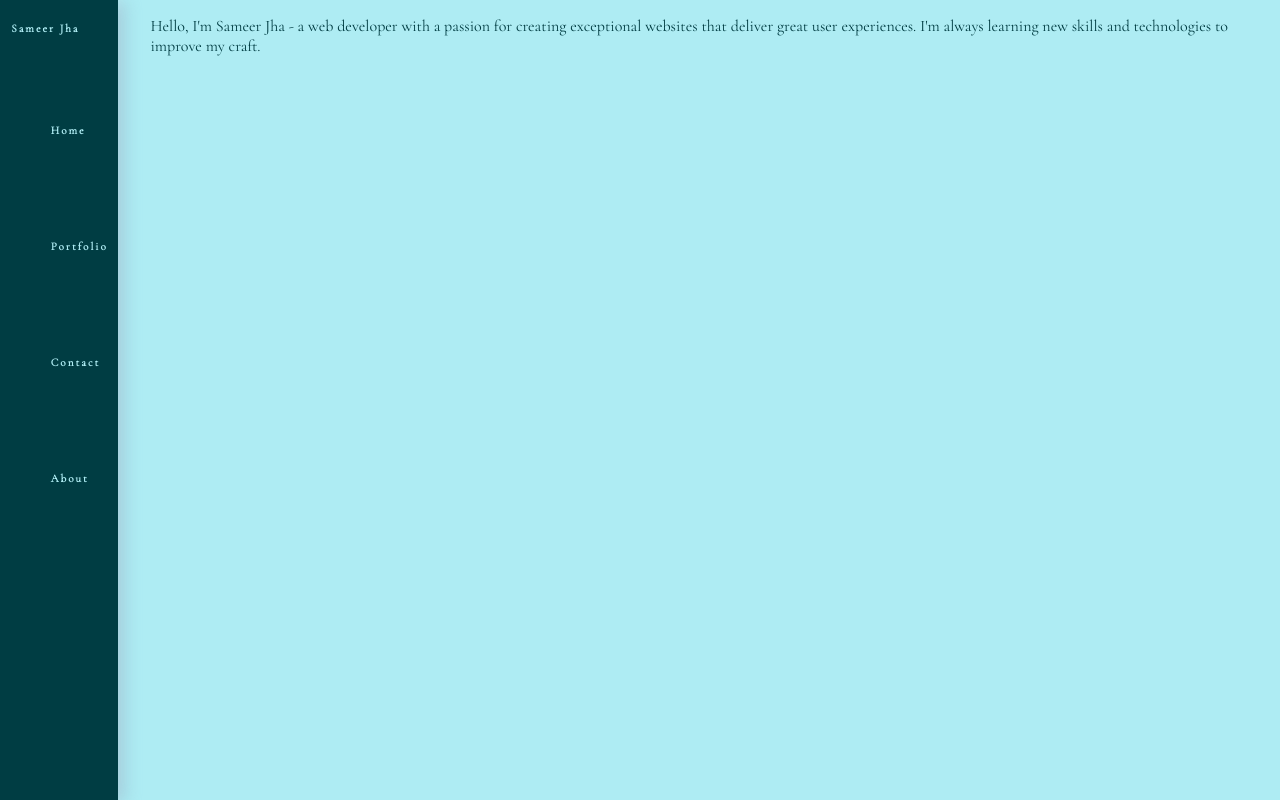
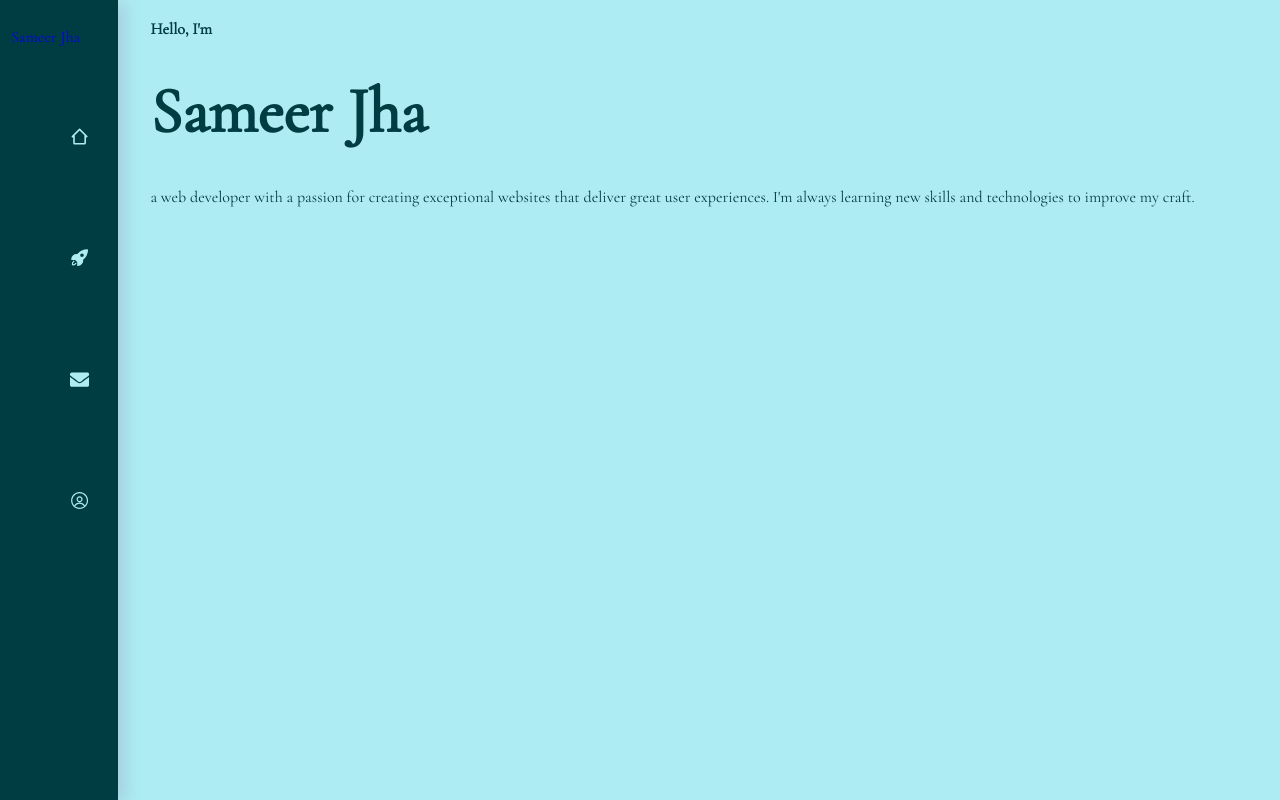
Before and after one commit to Sameerjha236/Portfolio-Website, a React (Create React App) app: page / in a window 1280 px wide. Built offline with nearby package versions, Linux system fonts and the light colour scheme.

Commit message:
Navbar Hover working started

```diff
--- a/package.json
+++ b/package.json
@@ -8,6 +8,7 @@
     "@testing-library/user-event": "^13.5.0",
     "react": "^18.2.0",
     "react-dom": "^18.2.0",
+    "react-icons": "^4.8.0",
     "react-router-dom": "^6.11.1",
     "react-scripts": "5.0.1",
     "web-vitals": "^2.1.4"
--- a/src/App.css
+++ b/src/App.css
@@ -24,7 +24,6 @@ h4 {
   letter-spacing: var(--spacing);
   text-transform: capitalize;
   line-height: 1.25;
-  margin-bottom: 0.75rem;
 }
 h1 {
   font-size: 3rem;
@@ -39,7 +38,6 @@ h4 {
   font-size: 0.875rem;
 }
 p {
-  margin-bottom: 1.25rem;
   color: var(--clr-grey-5);
 }
 
@@ -85,17 +83,6 @@ p {
   box-shadow: rgba(136, 165, 191, 0.48) 6px 2px 16px 0px,
     rgba(255, 255, 255, 0.8) -6px -2px 16px 0px;
 }
-a {
-  color: var(--dom);
-  text-transform: capitalize;
-  font-weight: bold;
-  letter-spacing: 2px;
-  font-size: 0.7rem;
-  transition: var(--transition);
-}
-a:hover {
-  color: var(--accent);
-}
 .toggle {
   display: none;
 }
@@ -112,6 +99,28 @@ a:hover {
   flex-direction: column;
   gap: 6rem;
   height: 100%;
+}
+.links a {
+  color: var(--dom);
+  text-transform: capitalize;
+  font-weight: bold;
+  letter-spacing: 2px;
+  font-size: 1.2rem;
+  transition: var(--transition);
+  &:hover {
+    color: var(--accent);
+    .icon {
+      /* opacity: 0; */
+      display: none;
+    }
+    &:after {
+      content: attr(data-text);
+      display: block;
+      justify-content: center;
+      text-align: center;
+      width: 100%;
+    }
+  }
 }
 @media screen and (max-width: 768px) {
   .App {
@@ -140,7 +149,7 @@ a:hover {
     transition: all 0.3s linear;
   }
   .nav-links.show {
-    height: 7rem !important;
+    height: 3rem !important;
   }
   .links {
     flex-direction: row;
--- a/src/Components/Home.jsx
+++ b/src/Components/Home.jsx
@@ -2,10 +2,11 @@ import React from "react";
 const Home = () => {
   return (
     <div className="home">
+      <h4>Hello, I'm</h4> <h1>Sameer Jha</h1>
       <p>
-        Hello, I'm Sameer Jha - a web developer with a passion for creating
-        exceptional websites that deliver great user experiences. I'm always
-        learning new skills and technologies to improve my craft.
+        a web developer with a passion for creating exceptional websites that
+        deliver great user experiences. I'm always learning new skills and
+        technologies to improve my craft.
       </p>
     </div>
   );
--- a/src/Components/Navbar.jsx
+++ b/src/Components/Navbar.jsx
@@ -1,6 +1,9 @@
 import React, { useState } from "react";
 import { Link } from "react-router-dom";
-
+import { BiHomeAlt2 } from "react-icons/bi";
+import { RxAvatar } from "react-icons/rx";
+import { FaEnvelope } from "react-icons/fa";
+import { HiRocketLaunch } from "react-icons/hi2";
 const Navbar = () => {
   const [showLinks, setShowLinks] = useState(false);
 
@@ -22,16 +25,24 @@ const Navbar = () => {
       <div className={`nav-links ${showLinks ? "show" : ""}`}>
         <ul className="links">
           <li>
-            <Link to="/">Home</Link>
+            <Link to="/" data-text="Home">
+              <BiHomeAlt2 className="icon" />
+            </Link>
           </li>
           <li>
-            <Link to="/portfolio">Portfolio</Link>
+            <Link to="/portfolio" data-text="Portfolio">
+              <HiRocketLaunch className="icon" />
+            </Link>
           </li>
           <li>
-            <Link to="/contact">Contact</Link>
+            <Link to="/contact" data-text="Contact">
+              <FaEnvelope className="icon" />
+            </Link>
           </li>
           <li>
-            <Link to="/about">About</Link>
+            <Link to="/about" data-text="About">
+              <RxAvatar className="icon" />
+            </Link>
           </li>
         </ul>
       </div>
```
Also changed, not shown: 1 other file (tests, documents, lock files or other folders).
